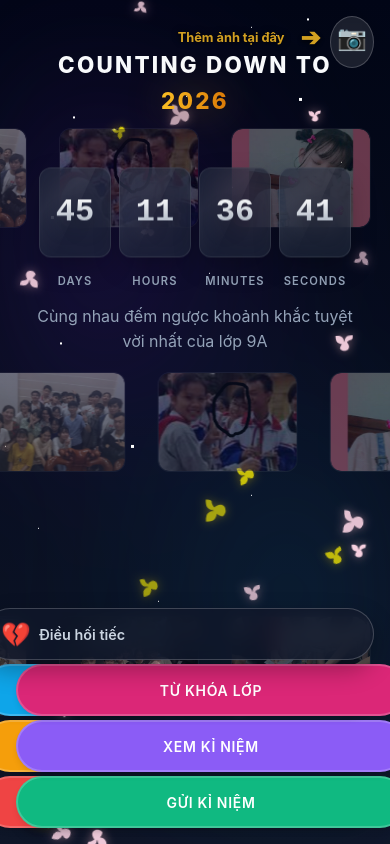
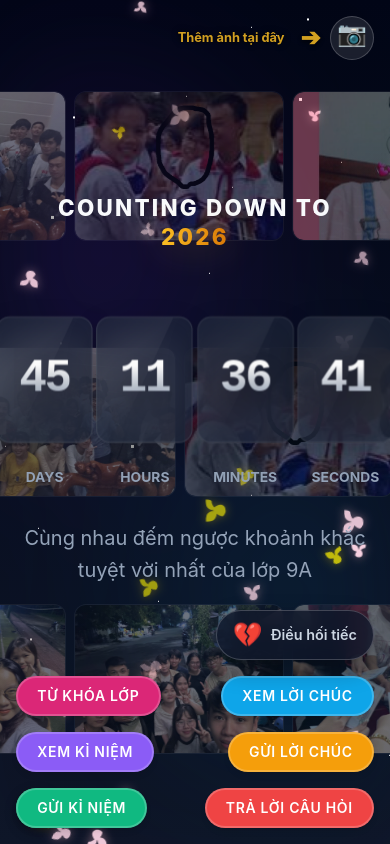
Before and after one commit to tuntoncute123/Tet2026_Tunton, a React (Vite) app: page / in a window 390 px wide. Built offline with nearby package versions, Linux system fonts and the light colour scheme; no server answers; the database is empty.

Commit message:
Optimize mobile UI: Infinite scroll memories, RegretPage layout, QuestionPage collision, and Countdown zoom

```diff
--- a/src/App.css
+++ b/src/App.css
@@ -136,54 +136,9 @@
 @media (max-width: 640px) {
   .app-container {
     padding: 1rem;
-    padding-top: max(1rem, var(--safe-area-top));
-    height: 100dvh;
-    /* Dynamic viewport height for mobile browsers */
-    overflow-y: auto;
-    /* critical: allow scrolling on small screens */
-    pointer-events: auto;
-    /* Ensure full interaction */
-    justify-content: flex-start;
-    /* Align to top on mobile to avoid centering issues */
-  }
-
-  .hero {
-    margin-top: 2rem;
-    gap: 0.75rem;
-    max-width: 100%;
   }
 
   .title {
-    font-size: 2.25rem;
-    line-height: 1.2;
-  }
-
-  .subtitle {
-    font-size: 1rem;
-    margin-bottom: 1.5rem;
-    padding: 0 0.5rem;
-  }
-
-  .grid {
-    display: grid;
-    grid-template-columns: 1fr;
-    /* Single column for iPhone 15 width */
-    gap: 0.75rem;
-    margin-top: 1rem;
-    width: 100%;
-    padding-bottom: 4rem;
-    /* Extra padding for bottom safe area/scroll */
-  }
-
-  /* Adjust buttons/cards to be touch-friendly and compact */
-  .grid>* {
-    width: 100%;
-  }
-
-  /* Make sure buttons/components inside grid fill the width */
-  button {
-    width: 100%;
-    min-height: 52px;
-    /* Good touch target */
+    font-size: 2.5rem;
   }
 }
--- a/src/components/Countdown.css
+++ b/src/components/Countdown.css
@@ -114,31 +114,46 @@
 
 @media (max-width: 640px) {
     .timer-grid {
-        gap: 0.5rem;
-        /* Reduced gap to fit all 4 items */
+        gap: 0.2rem;
+        /* Extremely tight gap */
         width: 100%;
         justify-content: center;
+        flex-wrap: nowrap;
+        transform-origin: center top;
+        transform: scale(1.15);
+        /* Zoom effect (1.15 to avoid horizontal overflow on 393px, as 1.5 would break layout) */
+        margin-bottom: 2rem;
+        /* Compensate for zoom */
     }
 
     .time-card {
-        width: 72px;
-        /* Optimized for ~393px width */
-        height: 90px;
+        width: 84px;
+        /* Slightly wider base */
+        height: 110px;
+        /* Taller base */
         border-radius: 12px;
+        padding: 0;
     }
 
     .time-value {
-        font-size: 2rem;
+        font-size: 2.5rem;
+        /* ~15% larger textual value */
+        line-height: 1;
+        letter-spacing: -2px;
     }
 
     .time-label {
-        font-size: 0.7rem;
-        /* Smaller label */
-        letter-spacing: 0.1em;
+        font-size: 0.75rem;
+        margin-top: 0.25rem;
+        letter-spacing: 0px;
+        font-weight: 700;
     }
 
     .countdown-title {
         font-size: 1.4rem;
-        padding: 0 0.5rem;
+        padding: 0 1rem;
+        line-height: 1.3;
+        margin-bottom: 1rem;
+        /* Add space for zoomed grid */
     }
 }
--- a/src/components/FloatingGallery.css
+++ b/src/components/FloatingGallery.css
@@ -125,9 +125,17 @@
 
 /* Responsive adjustments */
 @media (max-width: 768px) {
+    .marquee-track {
+        gap: 0.5rem;
+        /* Reduced gap between images significantly (Closer) */
+    }
+
     .gallery-frame {
-        width: 140px;
-        height: 100px;
+        width: 210px;
+        /* 1.5x larger than the previous 140px mobile size */
+        height: 150px;
+        /* 1.5x larger than the previous 100px mobile size */
+        border-radius: 12px;
     }
 }
 
--- a/src/components/RegretPage.css
+++ b/src/components/RegretPage.css
@@ -212,9 +212,27 @@
 @media (max-width: 640px) {
     .regret-card {
         padding: 1.5rem;
+        padding-top: 4rem;
+        /* Push content down significantly */
         height: 100vh;
         width: 100vw;
         border-radius: 0;
+        justify-content: flex-start;
+        /* Ensure content starts from top (with padding) */
+    }
+
+    .regret-title {
+        font-size: 2rem;
+        margin-top: 1rem;
+    }
+
+    .regret-subtitle {
+        font-size: 0.95rem;
+        margin-bottom: 2rem;
+    }
+
+    .regret-form {
+        margin-top: 1rem;
     }
 }
 
--- a/src/components/UploadGalleryButton.css
+++ b/src/components/UploadGalleryButton.css
@@ -121,13 +121,13 @@
 
 @media (max-width: 640px) {
     .upload-gallery-btn {
-        top: max(1rem, var(--safe-area-top) + 0.5rem);
+        top: 1rem;
         right: 1rem;
         /* Adjust for mobile safe area if needed */
     }
 
     .upload-hint-container {
-        top: max(1.2rem, var(--safe-area-top) + 0.7rem) !important;
+        top: 1.2rem !important;
         right: 4rem !important;
     }
 
--- a/src/components/ViewMemoriesPage.css
+++ b/src/components/ViewMemoriesPage.css
@@ -327,41 +327,41 @@
         display: block;
         position: relative;
         width: 100%;
-        height: calc(100vh - 80px);
-        /* Fill remaining space */
+        height: 100%;
+        /* Fill container */
         overflow: hidden;
+        /* Hide overflow */
     }
 
     .mobile-track-wrapper {
         display: flex;
         flex-direction: column;
         width: 100%;
-        animation: scrollUp 40s linear infinite;
-        /* Adjust speed here */
+        animation: scrollUp linear infinite;
+        animation-duration: 40s;
+        /* Sped up to 40s for clearer movement */
     }
 
-    /* Pause on touch/hover */
-    .mobile-track-wrapper:hover,
-    .mobile-track-wrapper:active {
-        animation-play-state: paused;
-    }
+    /* REMOVED PAUSE ON HOVER to ensure continuous scroll as requested */
+    /* If user wants to stop, they can click a card to open modal */
 
     .mobile-track-column {
         display: flex;
         flex-direction: column;
         align-items: center;
         gap: 1.5rem;
+        /* Gap between cards */
+        width: 100%;
         padding-bottom: 1.5rem;
-        /* Spacing between the end of list 1 and start of list 2 */
-        width: 100%;
+        /* Ensure padding matches gap for seamless loop */
     }
 
     @keyframes scrollUp {
-        from {
+        0% {
             transform: translateY(0);
         }
 
-        to {
+        100% {
             transform: translateY(-50%);
         }
     }
@@ -376,12 +376,13 @@
         position: relative;
         box-shadow: 0 4px 10px rgba(0, 0, 0, 0.3);
         display: flex;
-        /* Ensure flex layout is active */
         flex-direction: column;
         justify-content: space-between;
         min-height: 140px;
         color: #1e293b;
         font-family: 'Courier New', Courier, monospace;
+        margin-bottom: 0;
+        /* Let gap handle spacing */
     }
 
     /* Modal adjustments */
```
